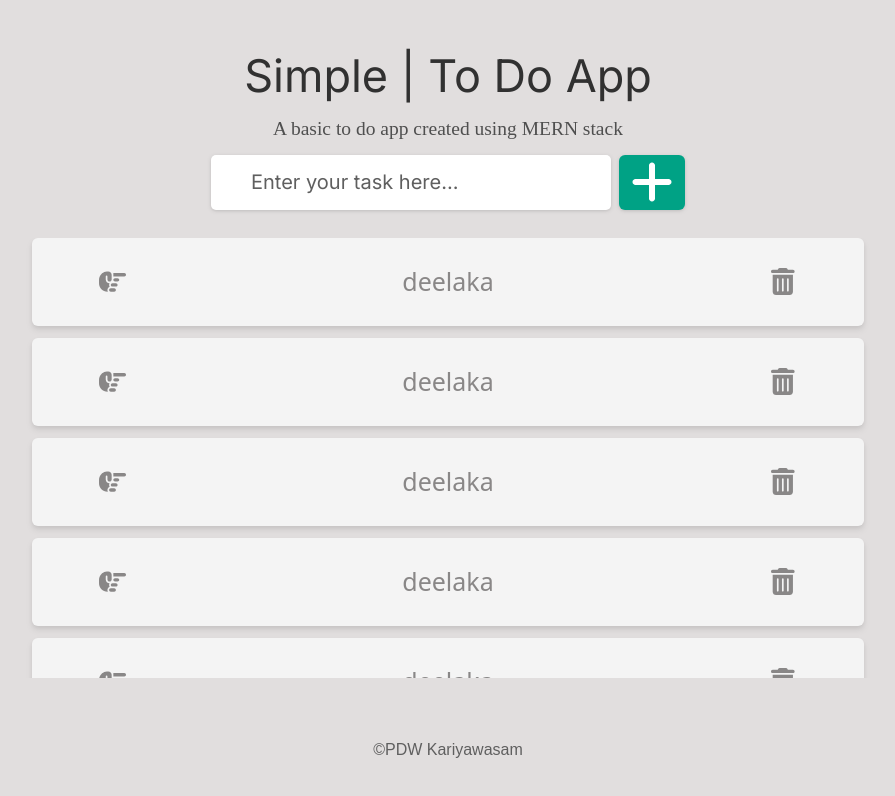
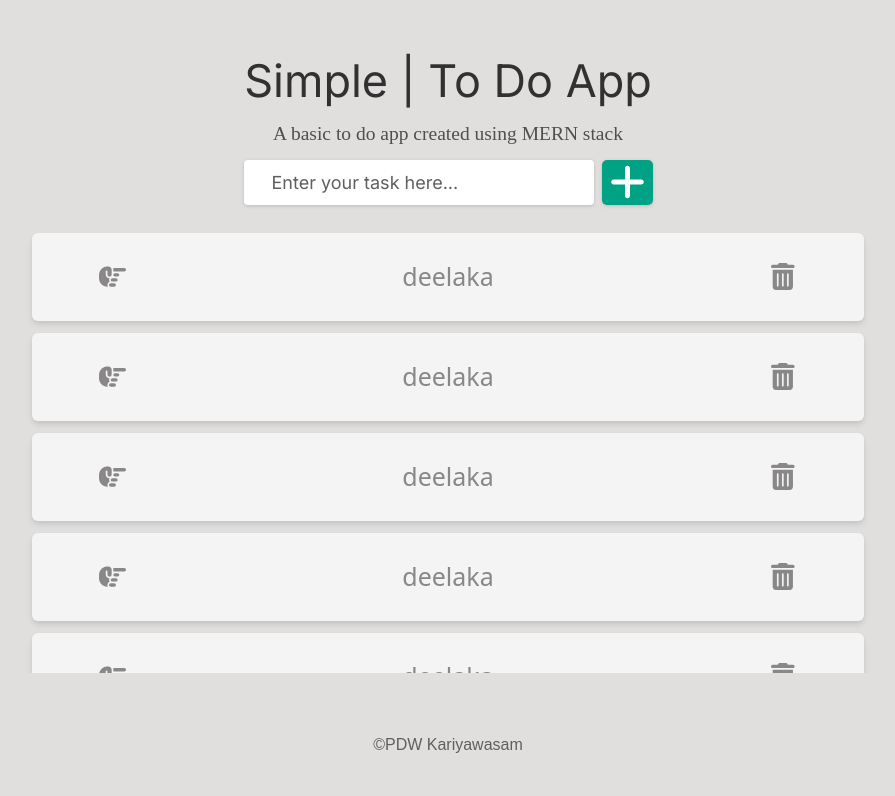
Before and after one commit to deelaka99/ToDoWebApp_using_MERN, a React (Vite) app in the folder frontend/To_Do_Web_App/: page / in a window 1280 px wide. Shown: the top 796 px of the page, without its empty margins (192-1087 px from the left). Built offline with nearby package versions, Linux system fonts and the light colour scheme; a web font is replaced by a local one.

Commit message:
TaskInput is ready for laptops

```diff
--- a/frontend/To_Do_Web_App/src/components/TaskInput.jsx
+++ b/frontend/To_Do_Web_App/src/components/TaskInput.jsx
@@ -8,11 +8,14 @@ function TaskInput() {
       <div className="flex pt-3 mobile:gap-1 tablet:gap-2">
         <input
           type="text"
-          className="bg-white font-inter mobile:w-[227px] mobile:h-[36px] tablet:w-[400px] tablet:h-[55px] mobile:rounded-[3px] tablet:rounded-[5px] mobile:pl-2 tablet:pl-10 mobile:text-[12px] tablet:text-[20px] text-textGrey outline-none focus:ring-2 drop-shadow placeholder:text-placeholderGrey"
+          className="bg-white font-inter mobile:w-[227px] mobile:h-[36px] tablet:w-[400px] tablet:h-[55px] laptop:w-[350px] laptop:h-[45px] mobile:rounded-[3px] tablet:rounded-[5px] laptop:rounded-[4px] mobile:pl-2 tablet:pl-10 laptop:pl-7 mobile:text-[12px] tablet:text-[20px] laptop:text-[18px] text-textGrey outline-none focus:ring-2 drop-shadow placeholder:text-placeholderGrey"
           placeholder="Enter your task here..."
         />
-        <button className="bg-green text-white h-auto w-auto mobile:px-2 tablet:px-3 mobile:rounded-[6px] drop-shadow active:bg-darkGrey active:drop-shadow-md">
-          <FontAwesomeIcon className="mobile:text-[16px] tablet:text-[48px]" icon={faPlus} />
+        <button className="bg-green text-white h-auto w-auto mobile:px-2 tablet:px-3 laptop:px-2 mobile:rounded-[6px] laptop:rounded-[5px] drop-shadow active:bg-darkGrey active:drop-shadow-md">
+          <FontAwesomeIcon
+            className="mobile:text-[16px] tablet:text-[48px] laptop:text-[40px]"
+            icon={faPlus}
+          />
         </button>
       </div>
     </div>
```
